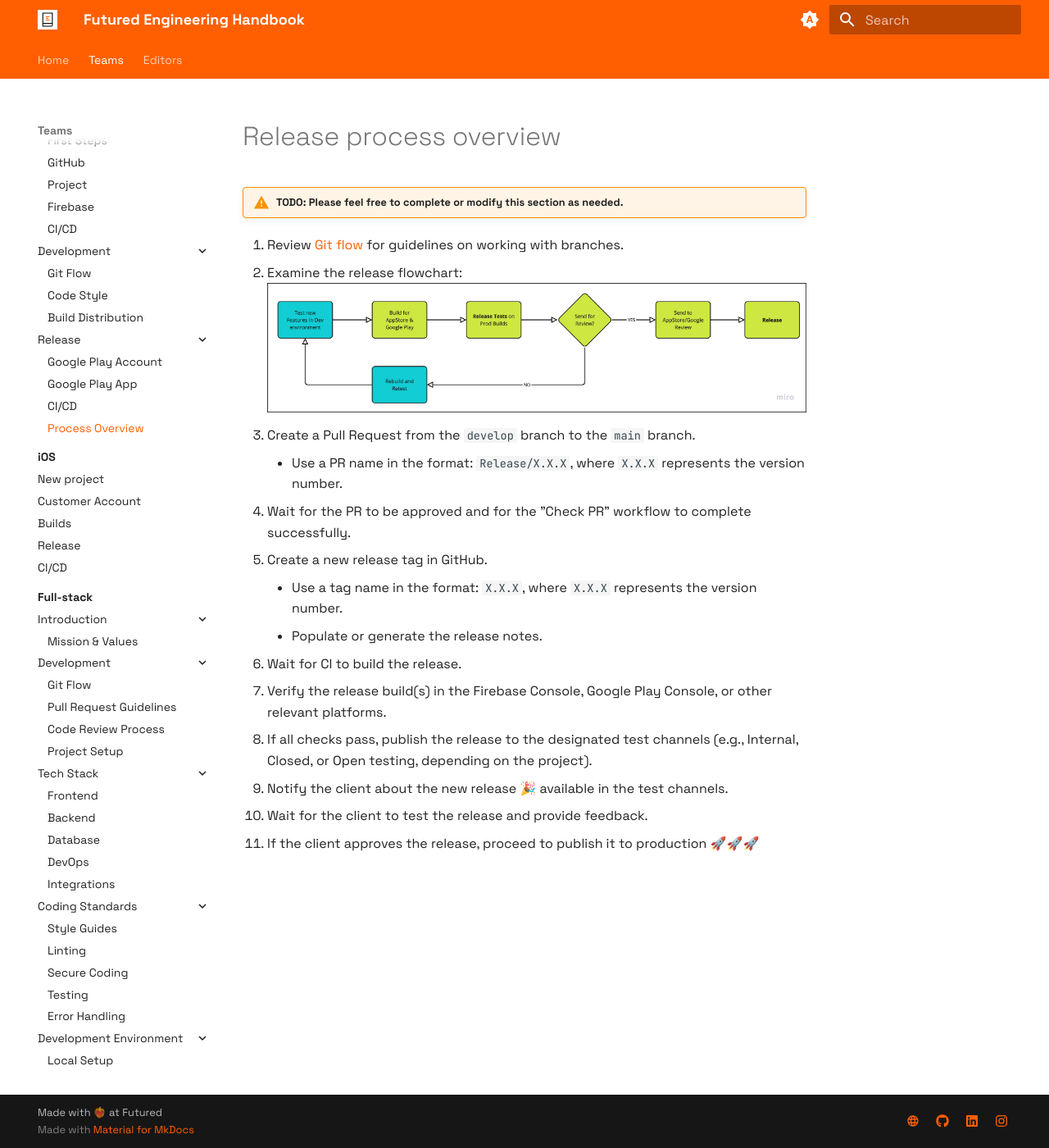
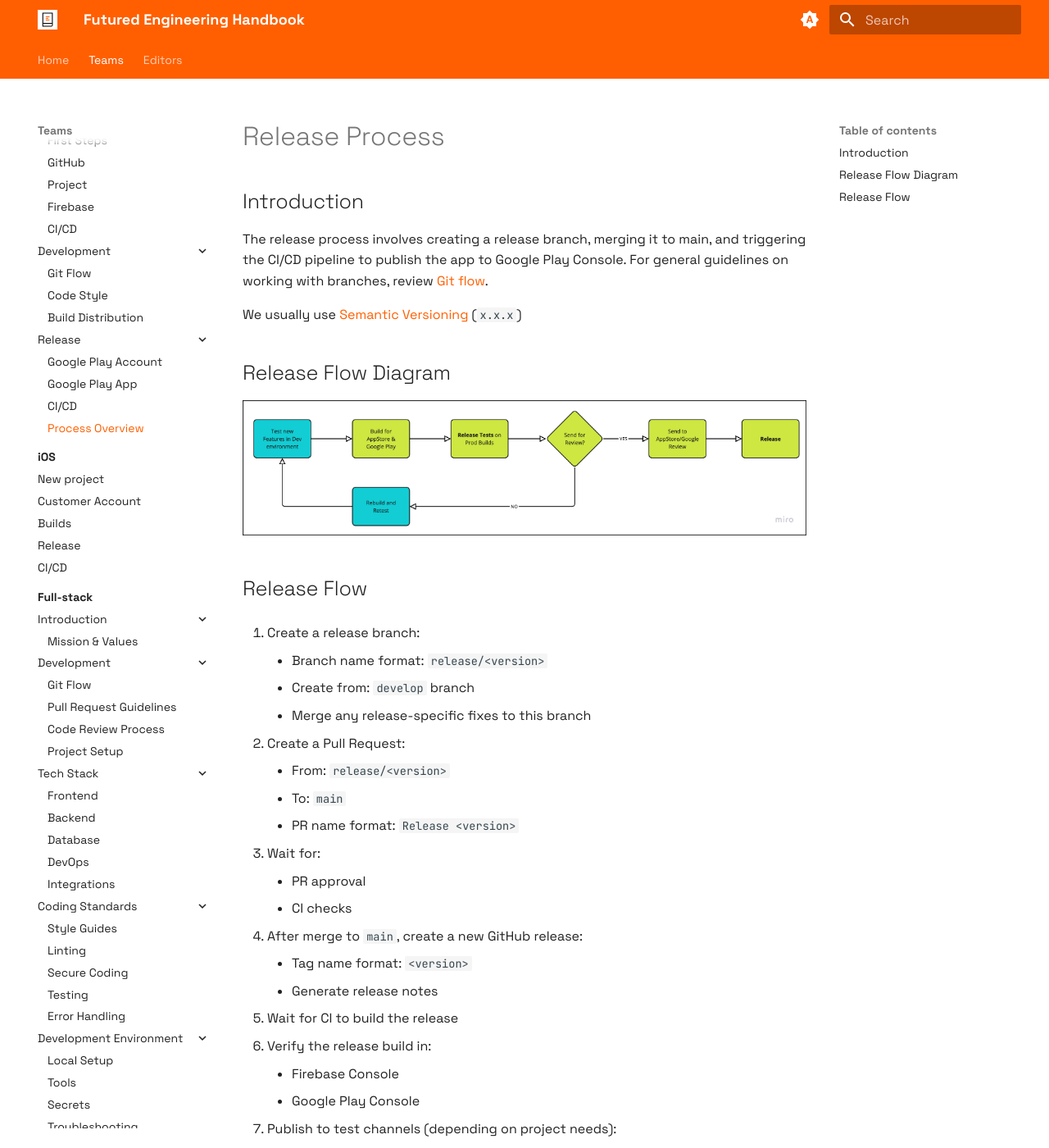
Before and after one commit to futuredapp/Engineering-Handbook, an MkDocs documentation site: the page built from docs/Teams/android/release/30_release_process.md, in a window 1280 px wide and 1400 px high. Shown: the whole window at 82% size. Built offline with MkDocs 1.6.1 and Material for MkDocs 9.7.7, drawn with Linux system fonts in a browser that asks for light colours; some of the changed text lies outside the part shown.

Commit message:
Update release process docs

```diff
--- a/docs/Teams/android/release/30_release_process.md
+++ b/docs/Teams/android/release/30_release_process.md
@@ -1,20 +1,47 @@
-# Release process overview
+# Release Process
 
-!!! warning "TODO: Please feel free to complete or modify this section as needed."
+## Introduction
 
-1. Review [Git flow](https://www.gitkraken.com/learn/git/git-flow) for guidelines on working with branches.
-2. Examine the release flowchart:
-    ![](../Resources/release/google_play_release_flow.png)
-3. Create a Pull Request from the `develop` branch to the `main` branch.
-    - Use a PR name in the format: `Release/X.X.X`, where `X.X.X` represents the version number.
+The release process involves creating a release branch, merging it to main, and triggering the CI/CD pipeline to publish the app to Google Play Console. For general guidelines on working with branches, review [Git flow](https://www.gitkraken.com/learn/git/git-flow).
 
-4. Wait for the PR to be approved and for the "Check PR" workflow to complete successfully.
-5. Create a new release tag in GitHub.
-    - Use a tag name in the format: `X.X.X`, where `X.X.X` represents the version number.
-    - Populate or generate the release notes.
-6. Wait for CI to build the release.
-7. Verify the release build(s) in the Firebase Console, Google Play Console, or other relevant platforms.
-8. If all checks pass, publish the release to the designated test channels (e.g., Internal, Closed, or Open testing, depending on the project).
-9. Notify the client about the new release 🎉 available in the test channels.
-10. Wait for the client to test the release and provide feedback.
-11. If the client approves the release, proceed to publish it to production 🚀🚀🚀
+We usually use [Semantic Versioning](https://semver.org/) (`x.x.x`)
+
+## Release Flow Diagram
+
+![](../Resources/release/google_play_release_flow.png)
+
+
+## Release Flow
+
+1. Create a release branch:
+      - Branch name format: `release/<version>`
+      - Create from: `develop` branch
+      - Merge any release-specific fixes to this branch
+
+2. Create a Pull Request:
+      - From: `release/<version>`
+      - To: `main`
+      - PR name format: `Release <version>`
+
+3. Wait for:
+      - PR approval
+      - CI checks
+
+4. After merge to `main`, create a new GitHub release:
+      - Tag name format: `<version>`
+      - Generate release notes
+
+5. Wait for CI to build the release
+
+6. Verify the release build in:
+      - Firebase Console
+      - Google Play Console
+
+7. Publish to test channels (depending on project needs):
+      - Internal testing (default)
+      - Closed testing (optional)
+      - Open testing (optional)
+
+8. Notify the client about the test release
+
+9. After client approval, publish to production
```
